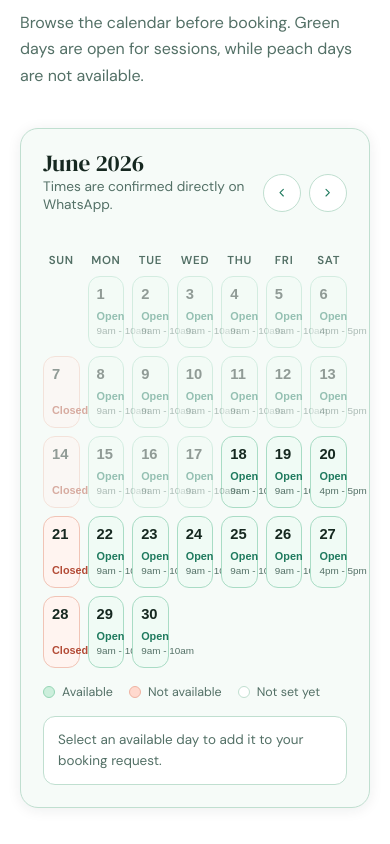
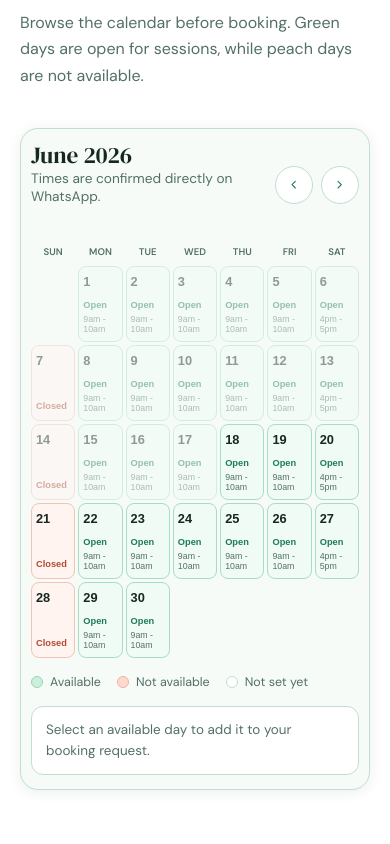
Before and after one commit to Yasirgana01/nurse-hassanat, a plain HTML site: page index.html in a window 390 px wide. Shown: the part 5880-6724 px from the top of the page. Drawn offline with Linux system fonts and the light colour scheme; no server answers.

Commit message:
Fix mobile calendar time overflow

```diff
--- a/app.js
+++ b/app.js
@@ -163,7 +163,7 @@ const availabilityStorageKey = 'nurseHassanatAvailability';
       if (key < todayKey) button.classList.add('is-past');
       if (key === selectedAvailabilityDate) button.classList.add('is-selected');
       button.setAttribute('aria-label', `${formatDisplayDate(key)} is ${status.replace('-', ' ')}`);
-      button.innerHTML = `<span class="day-number">${day}</span><span><span class="day-status">${status === 'available' ? 'Open' : 'Closed'}</span>${timePreview ? `<span class="day-times">${escapeHtml(timePreview)}</span>` : ''}</span>`;
+      button.innerHTML = `<span class="day-number">${day}</span><span class="day-details"><span class="day-status">${status === 'available' ? 'Open' : 'Closed'}</span>${timePreview ? `<span class="day-times">${escapeHtml(timePreview)}</span>` : ''}</span>`;
       button.addEventListener('click', () => selectAvailabilityDate(key, entry));
       grid.appendChild(button);
     }
--- a/styles.css
+++ b/styles.css
@@ -367,10 +367,28 @@
     .calendar-day.is-unavailable { background: #fff4f0; border-color: #f1c4b6; }
     .calendar-day.is-selected { outline: 3px solid rgba(47,158,126,.18); border-color: var(--teal); }
     .day-number { font-weight: 700; font-size: .92rem; }
+    .day-details { display: block; min-width: 0; width: 100%; }
     .day-status { display: block; font-size: .68rem; font-weight: 700; line-height: 1.25; color: var(--text-light); }
     .is-available .day-status { color: var(--teal-dark); }
     .is-unavailable .day-status { color: #b34b36; }
-    .day-times { display: block; margin-top: 2px; font-size: .62rem; color: var(--text-light); line-height: 1.25; white-space: nowrap; overflow: hidden; text-overflow: ellipsis; }
+    .day-times {
+      display: block; width: 100%; min-width: 0; margin-top: 2px;
+      font-size: .62rem; color: var(--text-light); line-height: 1.25;
+      white-space: normal; overflow-wrap: break-word;
+    }
+    @media (max-width: 479px) {
+      .calendar-panel { padding: 14px 10px; }
+      .calendar-weekdays,
+      .calendar-grid { gap: 3px; }
+      .weekday { font-size: .6rem; letter-spacing: 0; }
+      .calendar-day {
+        min-width: 0; min-height: 76px; padding: 7px 4px;
+        border-radius: 8px; gap: 4px; overflow: hidden;
+      }
+      .day-number { font-size: .8rem; }
+      .day-status { font-size: .58rem; }
+      .day-times { font-size: .55rem; line-height: 1.15; }
+    }
     .calendar-legend { display: flex; flex-wrap: wrap; gap: 10px 16px; margin-top: 16px; color: var(--text-light); font-size: .78rem; }
     .legend-item { display: inline-flex; align-items: center; gap: 7px; }
     .legend-dot { width: 12px; height: 12px; border-radius: 50%; border: 1px solid transparent; }
```
